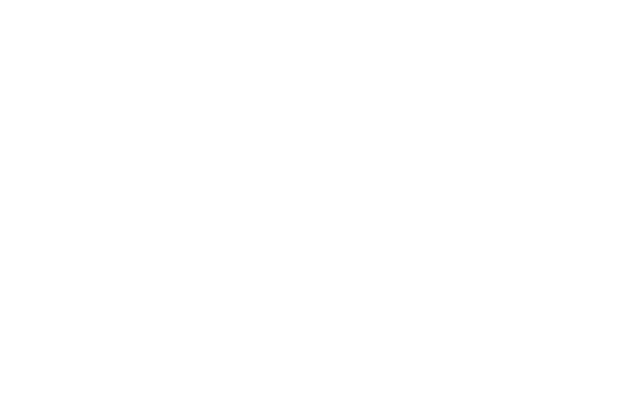
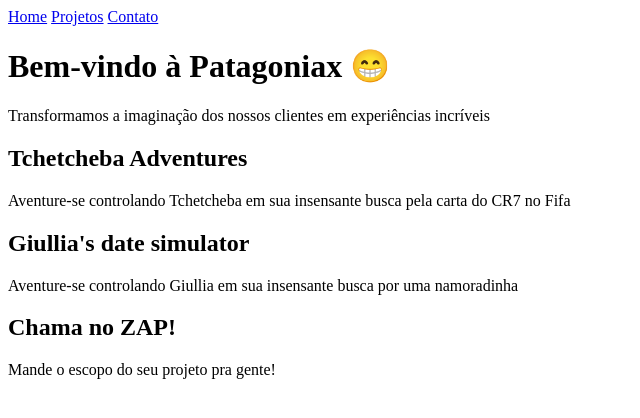
Before and after one commit to GabrielRSG96/portfolio, a plain HTML site: page index.html in a window 1280 px wide. Shown: the whole page, without its empty margins (0-640 px from the left). Drawn offline with Linux system fonts and the light colour scheme.

Commit message:
Primeiro texto do site

```diff
--- a/index.html
+++ b/index.html
@@ -6,6 +6,24 @@
     <title>Patagoniax</title>
 </head>
 <body>
+    <nav>
+        <a href="#home">Home</a>
+        <a href="#projetos">Projetos</a>
+        <a href="#contato">Contato</a>
+    </nav>
 
+    <main>
+        <section id="home"></section>
+            <h1>Bem-vindo à Patagoniax 😁</h1>
+            <p>Transformamos a imaginação dos nossos clientes em experiências incríveis</p>
+        <section id="projetos"></section>
+            <h2>Tchetcheba Adventures</h2>
+            <p>Aventure-se controlando Tchetcheba em sua insensante busca pela carta do CR7 no Fifa</p>
+            <h2>Giullia's date simulator</h2>
+            <p>Aventure-se controlando Giullia em sua insensante busca por uma namoradinha</p>
+        <section id="contato"></section>
+            <h2>Chama no ZAP!</h2>
+            <p>Mande o escopo do seu projeto pra gente!</p>
+    </main>
 </body>
 </html>
```
